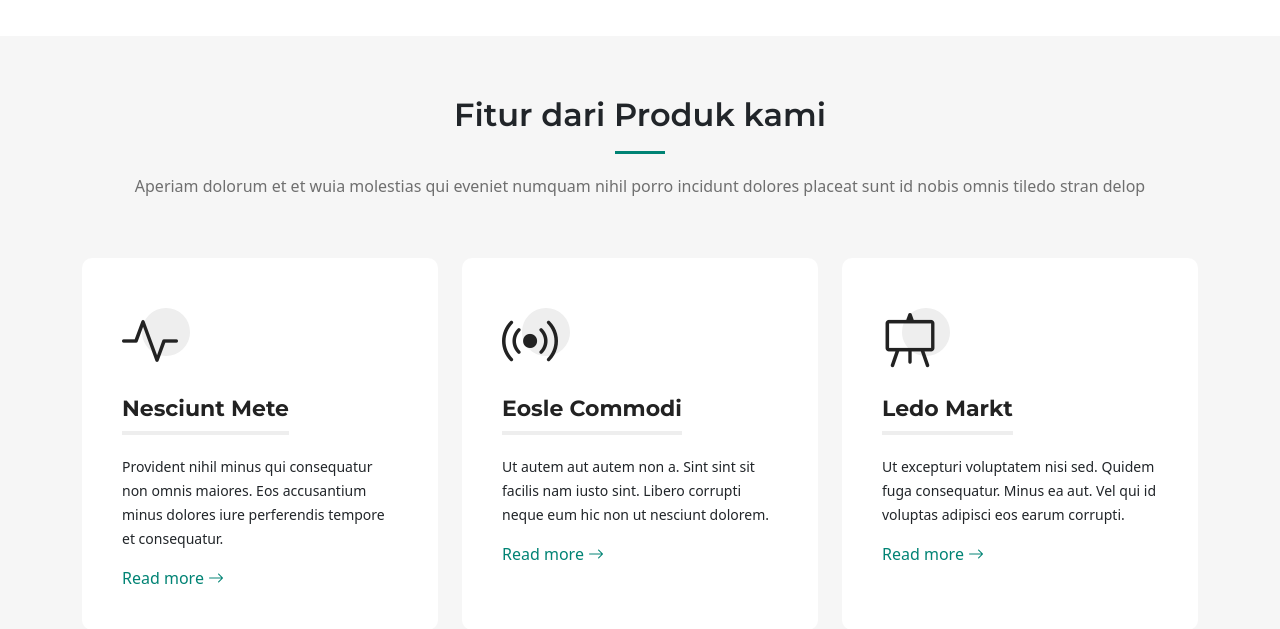
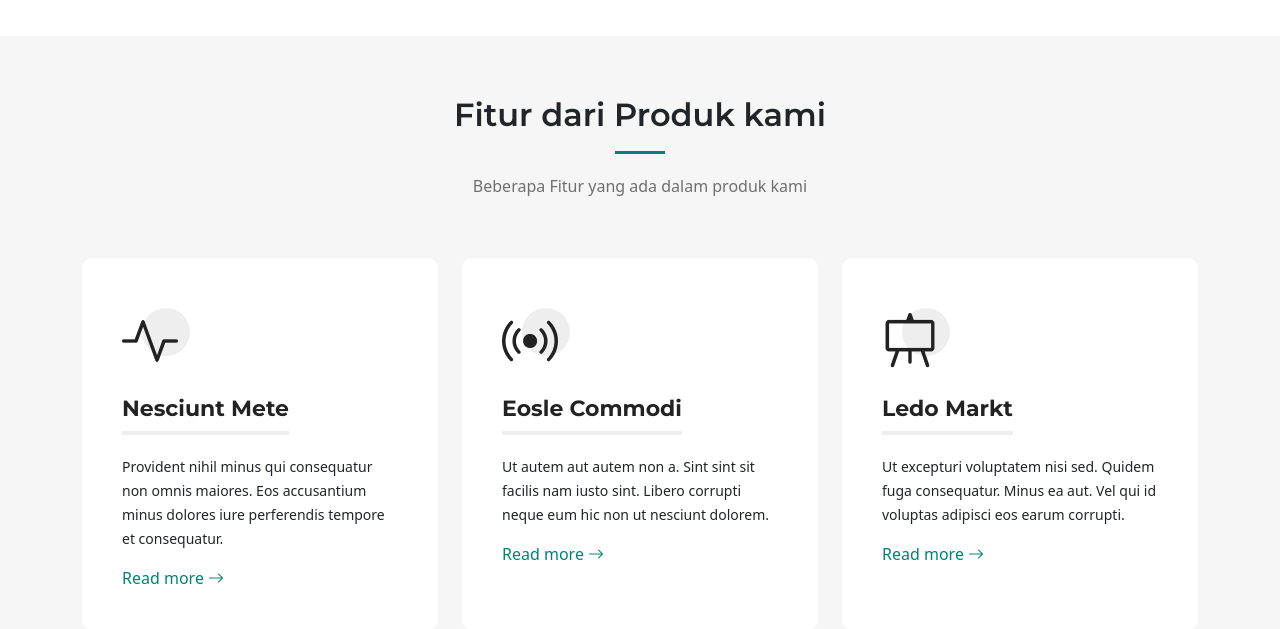
Before and after one commit to deknusa/sifoodjournal, a CodeIgniter app: page /sifoodjournal/ in a window 1280 px wide. Shown: the part 2203-2832 px from the top of the page. Run offline with CodeIgniter, Linux system fonts and the light colour scheme.

Commit message:
melakukan commit di bagian landing page

```diff
--- a/application/views/landing-content.php
+++ b/application/views/landing-content.php
@@ -132,7 +132,7 @@
 
         <div class="section-header">
           <h2>Fitur dari Produk kami</h2>
-          <p>Aperiam dolorum et et wuia molestias qui eveniet numquam nihil porro incidunt dolores placeat sunt id nobis omnis tiledo stran delop</p>
+          <p>Beberapa Fitur yang ada dalam produk kami</p>
         </div>
 
         <div class="row gy-4" data-aos="fade-up" data-aos-delay="100">
```
